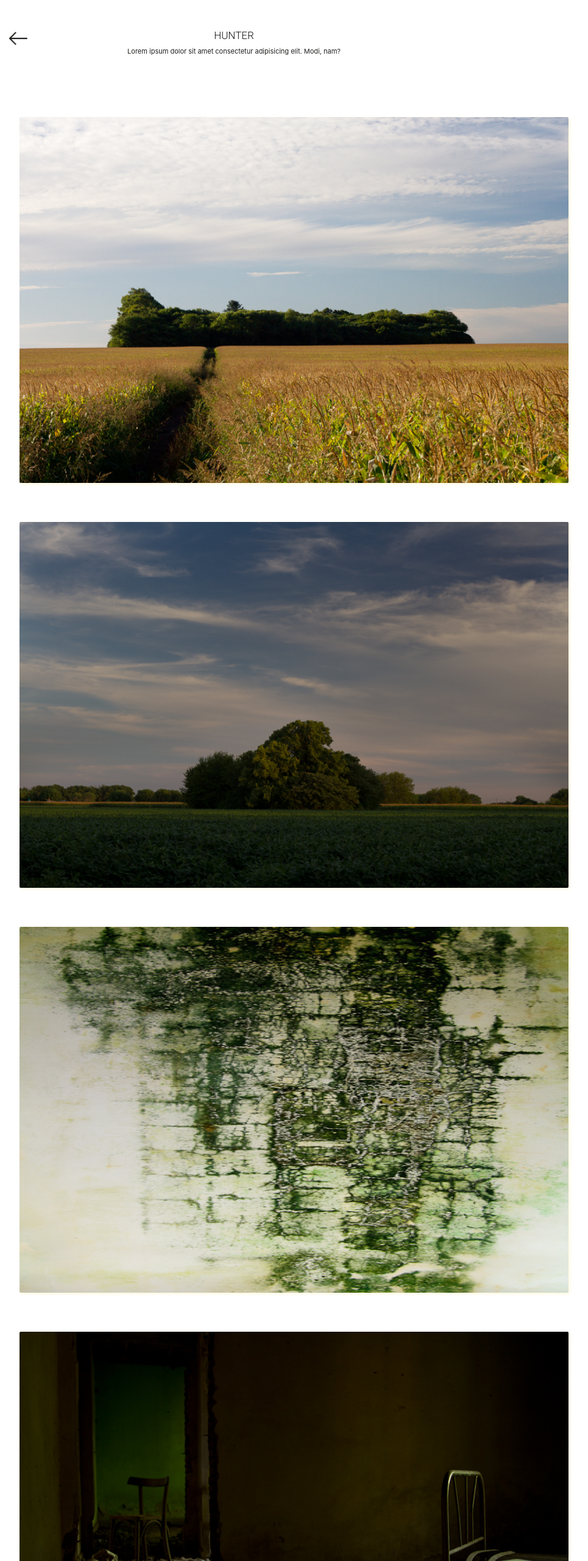
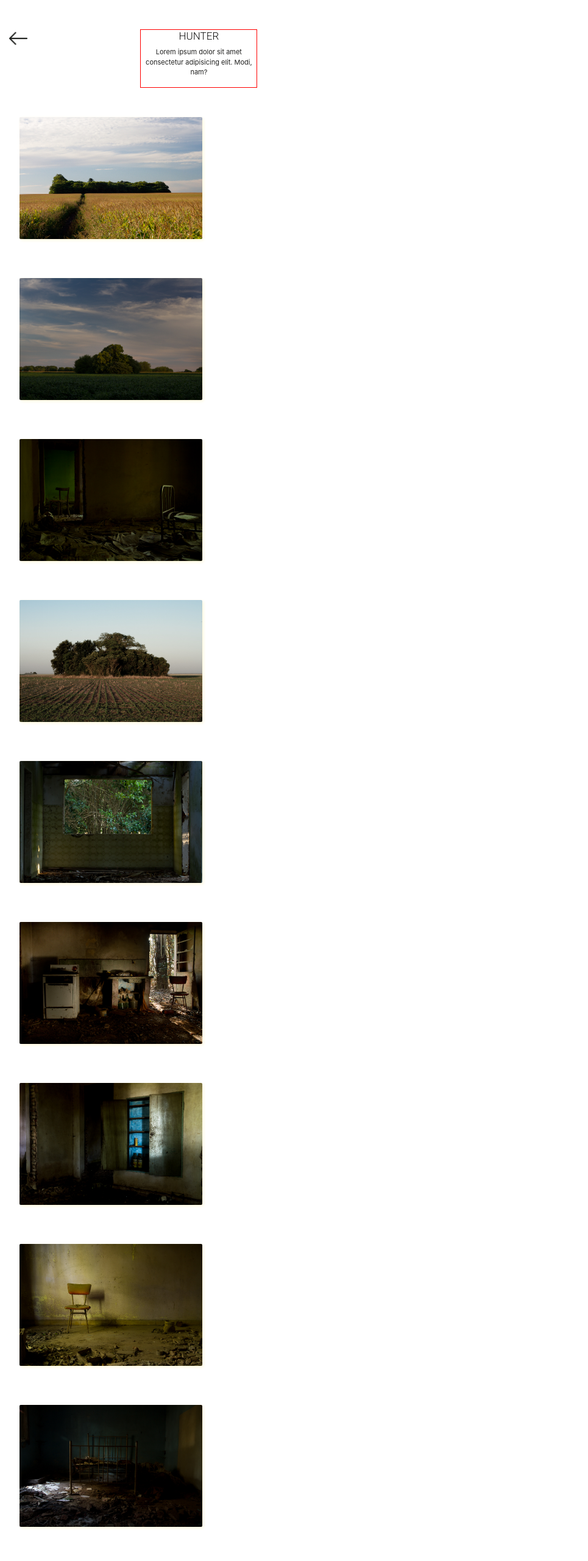
Before and after one commit to Silvina-web/Natalia-Marcantoni-web, a plain HTML site: page pages/hunter.html in a window 768 px wide. Shown: the top 2560 px of the page at 61% size, 965 px wide, since content can reach past the window. After the commit the page ends 2536 px from the top, so only its background shows below. Drawn offline with nearby package versions, Linux system fonts and the light colour scheme.

Commit message:
Se reemplazo foto bio y se arreglo seccion hunter y biomas

```diff
--- a/pages/hunter.html
+++ b/pages/hunter.html
@@ -31,17 +31,15 @@
     </header>
 
       <div class="containerFotoHunterYbiomas">
-         <img class="img__hYb"src="../img/Hunter 01_MG_7466.JPG" alt="">
-         <img class="img__hYb"src="../img/Hunter 03_MG_7806.JPG" alt="">
-         <img class="img__hYb"src="../img/Hunter 04_MG_4676.JPG" alt="">
-         <img class="img__hYb"src="../img/Hunter 05_MG_9301.JPG" alt="">
-         <img class="img__hYb"src="../img/Hunter 06_MG_8966.JPG" alt="">
-         <img class="img__hYb"src="../img/Hunter 07_MG_4816.JPG" alt="">
-         <img class="img__hYb"src="../img/Hunter 08_MG_7907.JPG" alt="">
-         <img class="img__hYb"src="../img/Hunter 09_MG_8983.JPG" alt="">
-         <img class="img__hYb"src="../img/Hunter 10_MG_4616.JPG" alt="">
-         <img class="img__hYb"src="../img/Hunter 11_MG_9316.JPG" alt="">
-
+         <img class="img__h"src="../img/Hunter 01_MG_7466.JPG" alt="">
+         <img class="img__h"src="../img/Hunter 03_MG_7806.JPG" alt="">
+         <img class="img__h"src="../img/Hunter 05_MG_9301.JPG" alt="">
+         <img class="img__h"src="../img/Hunter 07_MG_4816.JPG" alt="">
+         <img class="img__h"src="../img/Hunter 08_MG_7907.JPG" alt="">
+         <img class="img__h"src="../img/Hunter 09_MG_8983.JPG" alt="">
+         <img class="img__h"src="../img/Hunter 10_MG_4616.JPG" alt="">
+         <img class="img__h"src="../img/Hunter 11_MG_9316.JPG" alt="">
+        <img class="img__h"src="../img/Hunter 06 _MG_8966.JPG" alt="">
 
 
 
--- a/scss/estilos.scss
+++ b/scss/estilos.scss
@@ -121,13 +121,6 @@
     border: 2px solid rgb(236, 236, 241);
   }
 }
-@media screen and (min-width: 768px){
-  .NataliaTitulo{
-      display: none;
-
-  }
-
-}
 
 
 
@@ -142,6 +135,13 @@
   }
   .claseP {
     color: rgb(0, 0, 0);
+  }
+
+  .tituloBio{
+    img{
+      width: 90%;
+
+    }
   }
  /* PROYECTOS  -----------------PROYECTOS---------------------PROYECTOS-------------------PROYECTOS-------------------------------PROYECTOS-------------------------------------------------------------*/
    .contenedorProyectos {
@@ -200,17 +200,16 @@
  }
 
 .header__hunterYbiomas{
+  width:35rem;
 
-color:$coloresFuentes;
+ color:$coloresFuentes;
  text-align: center;
-
-position: fixed;
-left: 17%;
+ position: fixed;
+ left: 30%;
 
 
 
-
- }
+}
 
 .containerFotoHunterYbiomas{
   width: fit-content;
@@ -220,14 +219,27 @@ left: 17%;
   justify-content: space-around;
   margin-top: 3rem;
   padding-top: 7rem;
-.img__hYb {
+.img__h {
   margin:2rem;
   border-radius: 2px;
   box-shadow: 2px 2px 5px cornsilk;
   height: 75vh;
 
  }
+
+ .img__b {
+  margin:2rem;
+  border-radius: 2px;
+  box-shadow: 2px 2px 5px cornsilk;
+  height: 75vh;
+
+ }
+
+
+
 }
+
+
 
 
   /* TRABAJOS ------------------TRABAJOS---------------------------TRABAJOS--------------------------TRABAJOS--------------TRABAJOS---------------------------------------------------------------------*/
@@ -375,6 +387,17 @@ display: flex;
 }
 
 /* MEDIA --------------------------MEDIA ---------------------MEDIA ----------------------------MEDIA INDEX------------------------------------------------- */
+@media screen and (min-width: 768px){
+  .NataliaTitulo{
+      display: none;
+
+  }
+
+}
+
+
+
+
 
 @media  screen and (max-width: 768px) {
   /* media proyectos */
@@ -433,8 +456,18 @@ display: flex;
         flex-direction:column;
 
 
-        .img__hYb {
+        .img__h {
+          width:300px;
+          height: 200px;
           margin:2rem;
+          border-radius: 2px;
+          box-shadow: 2px 2px 5px cornsilk;
+          /*  height: 75vh;
+           width: 85wh; */
+
+         }
+         .img__b {
+          margin:1rem;
           border-radius: 2px;
           box-shadow: 2px 2px 5px cornsilk;
           height: 75vh;
@@ -442,10 +475,10 @@ display: flex;
          }
         }
 
-   .header__hunterYbiomas{
-           position: fixed;
-            right: 17%;
-            font-size: 11px;
+.header__hunterYbiomas{
+  border: 1px solid red;
+  width:12rem;
+   font-size: 11px;
             h1{
               font-size: 17px;
             }
```
Also changed, not shown: pages/bio.html (+1 -1 lines), pages/biomas.html (+6 -6 lines), img/acerca de m1920i.jpg (added), scss/estilos.css, 1 other file.
